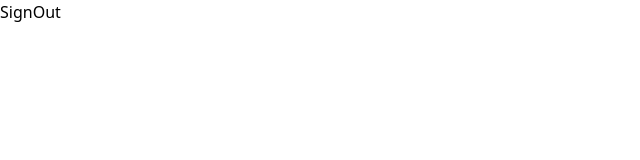
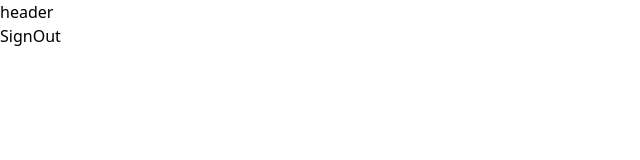
Before and after one commit to FragsterDev/Real-State-MERN, a React (Vite) app in the folder Real-Estate-MERN/: page /signout in a window 1280 px wide. Shown: the top 160 px of the page, without its empty margins (0-640 px from the left). Built offline with nearby package versions, Linux system fonts and the light colour scheme.

Commit message:
header component added...wip...

```diff
--- /dev/null
+++ b/Real-Estate-MERN/src/components/Header.tsx
@@ -0,0 +1,7 @@
+function Header() {
+  return (
+    <div>header</div>
+  )
+}
+
+export default Header
--- a/Real-Estate-MERN/src/routes/RoutePaths.tsx
+++ b/Real-Estate-MERN/src/routes/RoutePaths.tsx
@@ -4,9 +4,11 @@ import About from "../pages/About";
 import Profile from "../pages/Profile";
 import SignIn from "../pages/SignIn";
 import SignOut from "../pages/SignOut";
+import Header from "../components/header";
 
 function RoutePaths() {
   return <BrowserRouter>
+    <Header/>
     <Routes>
         <Route path="/" element={<Home/>}/>
         <Route path="/about" element={<About/>}/>
```
